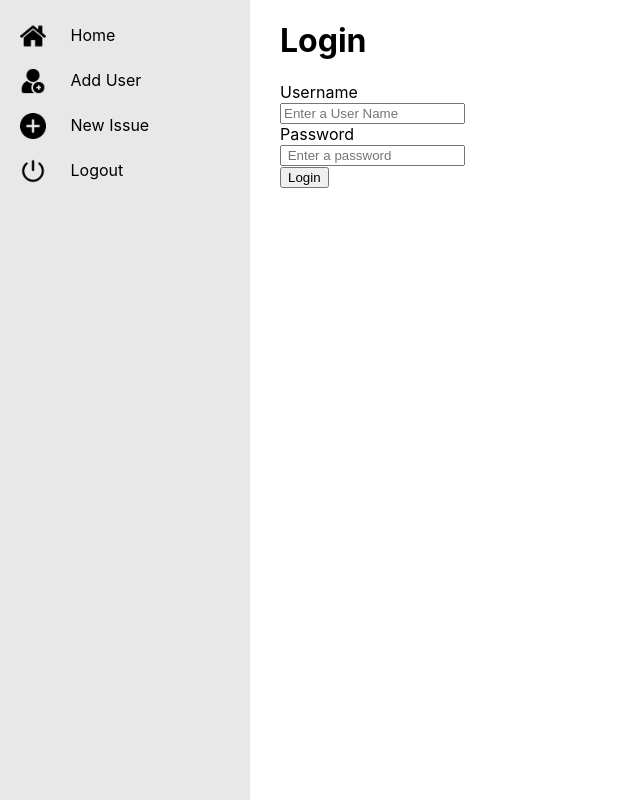
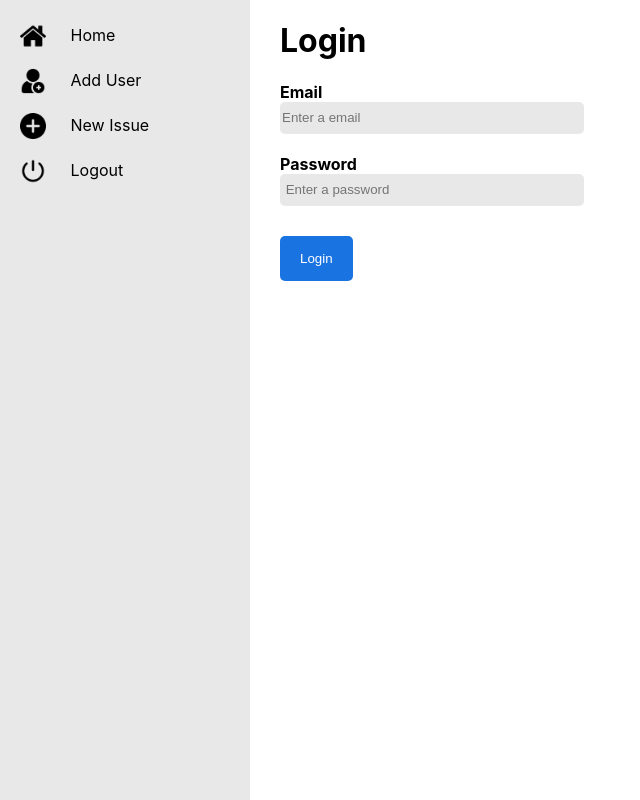
Before and after one commit to Gurajioru/info2180-finalproject, a PHP site: page / in a window 1280 px wide. Shown: the part 86-886 px from the top of the page, without its empty margins (0-640 px from the left). Run offline with PHP 8.4, Linux system fonts and the light colour scheme.

Commit message:
Updated style

```diff
--- a/index.html
+++ b/index.html
@@ -38,13 +38,13 @@
         <div id= "content">
             <form id="login-user" action="" method="post" class='content'>
                 <h1>Login</h1>
-                <label for="username">Username</label><br>
-                <input id="login-email" type="email" name="email" placeholder="Enter a User Name" class="input-field" required><br>
+                <label for="email">Email</label><br>
+                <input id="login-email" type="email" name="email" placeholder="Enter a email" class="input-field" required><br>
 
                 <label for="password">Password</label><br>
                 <input id="login-password" type="password" name="password" placeholder=" Enter a password" class="input-field" required><br>
 
-                <input type='submit' value='Login' class='btn' id='login-btn'>
+                <input type='submit' value='Login' class='btn' id='login_btn'>
             </form>
         </div>
     </div>
--- a/styles/styles.css
+++ b/styles/styles.css
@@ -80,3 +80,26 @@ html{
     margin-bottom: 10px;
 
 }
+
+.input-field{
+    width:300px;
+    height: 30px;
+    border-radius:5px;
+    background-color: #e8e8e8;
+    border:none;
+    margin-bottom:20px;
+}
+
+label{
+    font-weight: bold;
+    margin-bottom:10px;
+}
+
+#login_btn{
+    margin-top: 10px;
+    background-color: #1973e1;
+    color:white;
+    border-radius: 5px;
+    border: none;
+    padding: 15px 20px;
+}
```
